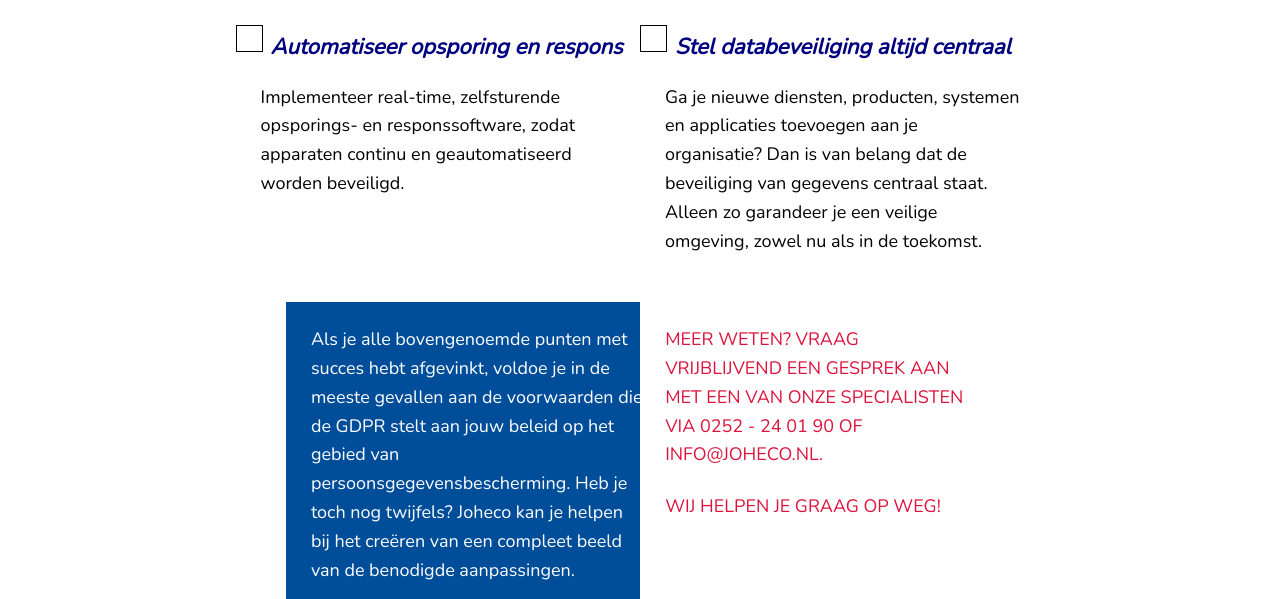
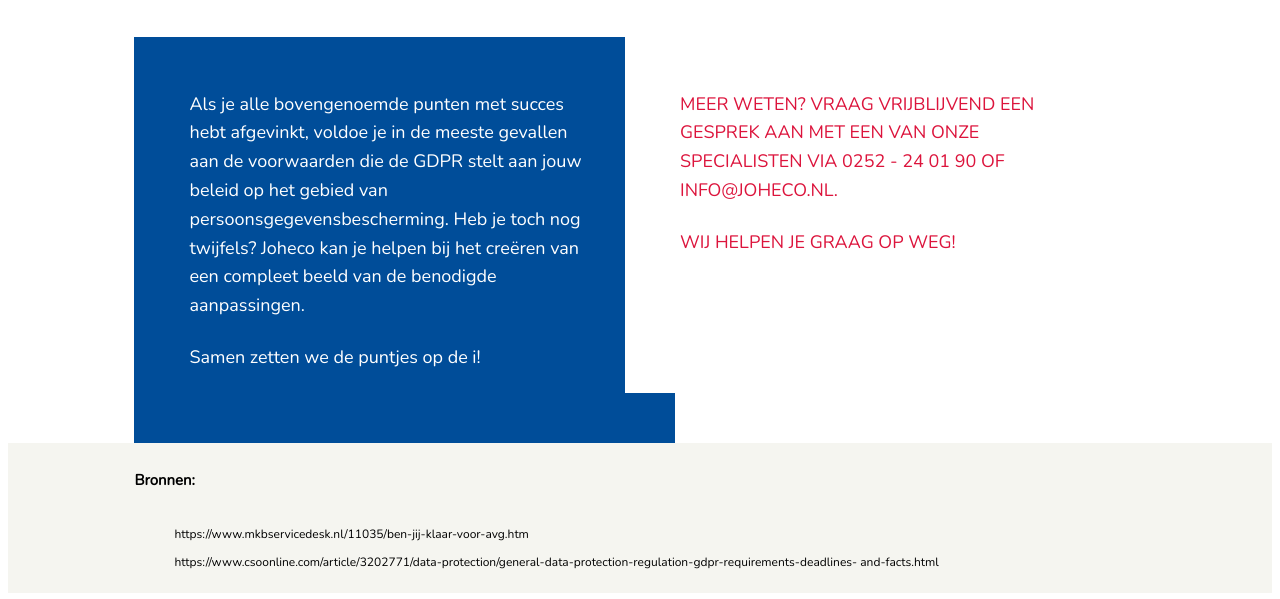
Before and after one commit to evagolabek/joheco-challenge, a plain HTML site: page index.html in a window 1280 px wide. Shown: the part 2029-2628 px from the top of the page. Drawn offline with nearby package versions, Linux system fonts and the light colour scheme.

Commit message:
divs aligment

```diff
--- a/index.html
+++ b/index.html
@@ -104,11 +104,13 @@
 	    </div>
     </div>
     <div id="source">
-    	<h6>Bronnen:</h6>
-    	<ul>
-    		<li><a href="https://www.mkbservicedesk.nl/11035/ben-jij-klaar-voor-avg.htm">https://www.mkbservicedesk.nl/11035/ben-jij-klaar-voor-avg.htm</a></li>
-    		<li><a href="https://www.csoonline.com/article/3202771/data-protection/general-data-protection-regulation-gdpr-requirements-deadlines- and-facts.html">https://www.csoonline.com/article/3202771/data-protection/general-data-protection-regulation-gdpr-requirements-deadlines- and-facts.html</a></li>
-    	</ul>
+    	<div id="source_links">
+	    	<h5>Bronnen:</h5>
+	    	<ul>
+	    		<li><a href="https://www.mkbservicedesk.nl/11035/ben-jij-klaar-voor-avg.htm">https://www.mkbservicedesk.nl/11035/ben-jij-klaar-voor-avg.htm</a></li>
+	    		<li><a href="https://www.csoonline.com/article/3202771/data-protection/general-data-protection-regulation-gdpr-requirements-deadlines- and-facts.html">https://www.csoonline.com/article/3202771/data-protection/general-data-protection-regulation-gdpr-requirements-deadlines- and-facts.html</a></li>
+	    	</ul>
+    	</div>
 	</div>
 	<div class="footer_wrapper">
 		<div class="footer_list">
--- a/style.css
+++ b/style.css
@@ -35,25 +35,25 @@ h3 {
 
 #main {
 	width: 80%;
-	justify-content: center;
-	margin-left: 10%;
-	margin-right: 10%;
+	margin-left: auto;
+	margin-right: auto;
+}
 
+#intro {
+	width: 100%;
 }
 
 .flex_box_container {
 	display: flex;
+	width: 100%;
 	justify-content: center;
 	flex-wrap: wrap;
 }
 
 .flex_box_item {
 	display: block;
-	/*height: 100px;*/
-	width: 40%;
+	width: 50%;
 }
-
-
 
 .flex_box_item p {
 	margin-top: 5px;
@@ -63,19 +63,24 @@ h3 {
 
 #flex_box_bottom {
 	display: flex;
+	width: 100%;
+	margin: auto;
 	justify-content: center;
 }
 
 #box_left {
 	background-color: #004d99;
-	width: 38%;
+	width: 50%;
+	padding: 30px;
+	padding-right: 50px;
 }
 
 #box_right {
-	width: 35%;
+	width: 50%;
 	background-color: white;
-	margin-bottom: 30px;
-	margin-left: -30px;
+	margin-bottom: 50px;
+	margin-left: -50px;
+	padding: 30px;
 }
 
 #box_left p {
@@ -92,6 +97,11 @@ h3 {
 	width: 100%;
 	padding-top: 1px;
 	background-color: #f5f5f0;
+}
+
+#source_links {
+	width: 80%;
+	margin: auto;
 }
 
 #source ul li a {
@@ -141,11 +151,12 @@ h3 {
 
 .footer_list p {
 	display: inline-block;
+	font-size: 14px;
 	margin: 0;
 	padding: 0 20px 0 0;
 }
 
-.footer_list a {
+a {
 	color: black;
 	text-decoration: none;
 }
```
